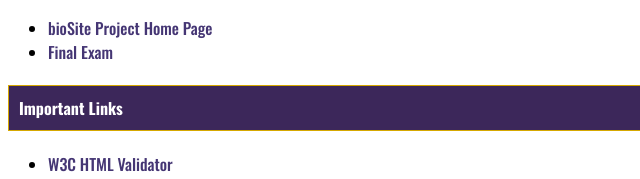
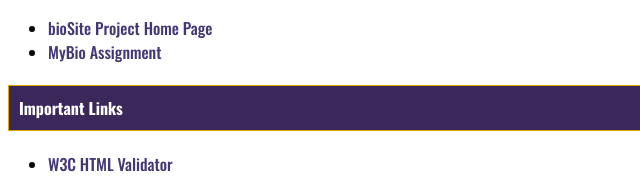
Before and after one commit to c-rummel/csd-340, a plain HTML site: page index.html in a window 1280 px wide. Shown: the part 517-696 px from the top of the page, 0-640 px from the left. Drawn offline with nearby package versions, Linux system fonts and the light colour scheme; a web font is replaced by a local one.

Commit message:
added link to final exam

```diff
--- a/index.html
+++ b/index.html
@@ -30,7 +30,7 @@ Assignment 4.2-->
         <h3>Projects</h3>
         <ul>
             <li><a href="https://c-rummel.github.io/bioSite/">bioSite Project Home Page</a></li>
-            <li><a href="#">Final Exam</a></li>
+            <li><a href="module-12/final-exam.html">MyBio Assignment</a></li>
         </ul>
         <h4>Important Links</h4>
         <ul>
```
